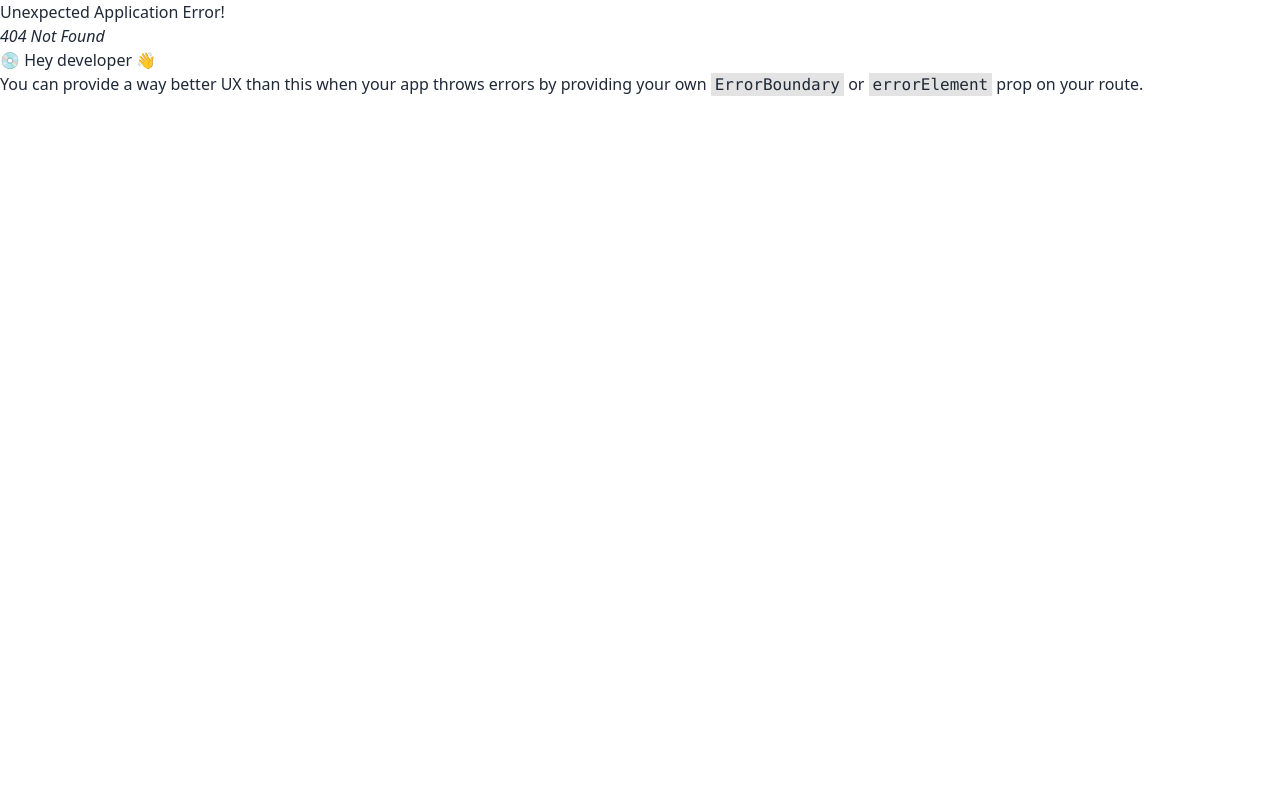
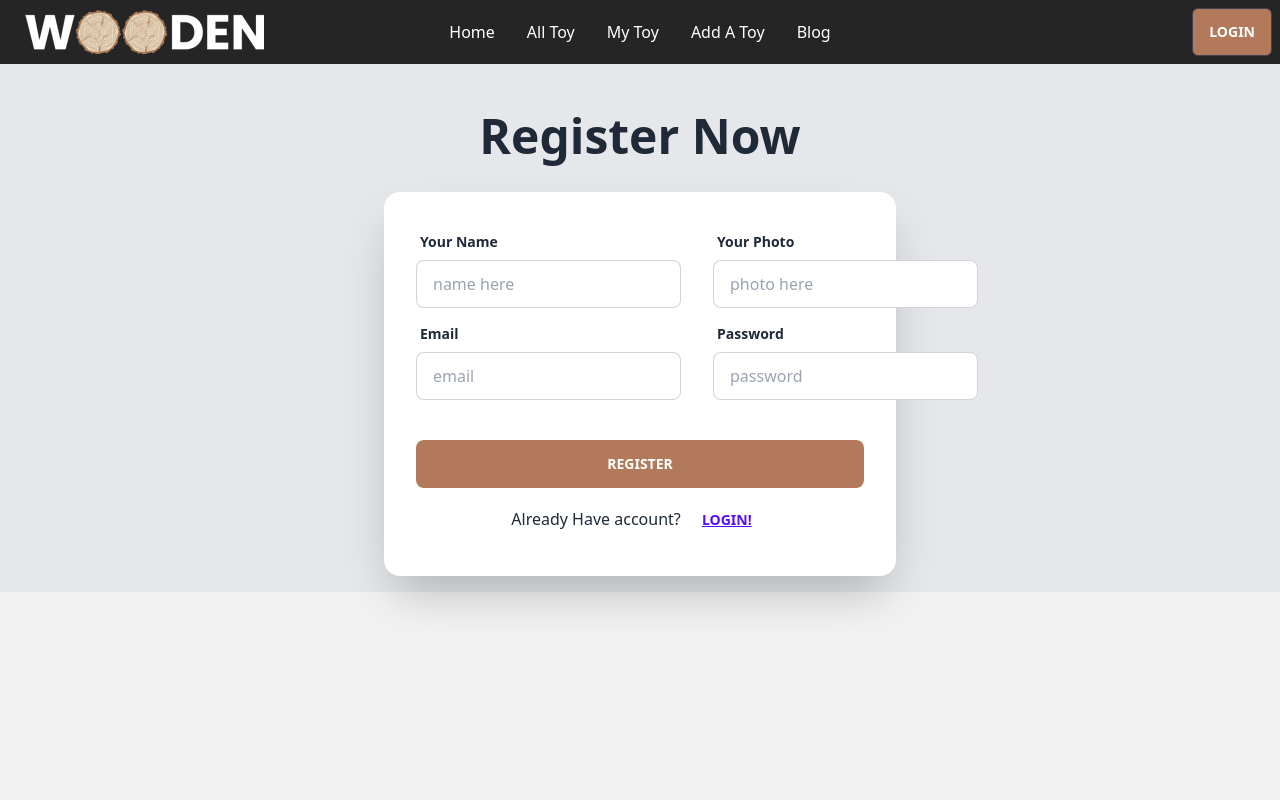
Before and after one commit to riaz9191/wooden-client-side, a React (Vite) app: page /signup in a window 1280 px wide. Before the commit this address had no page. Shown: the top 800 px of the page. Built offline with nearby package versions, Linux system fonts and the light colour scheme.

Commit message:
navbar added

```diff
--- a/src/Pages/Login/Login.jsx
+++ b/src/Pages/Login/Login.jsx
@@ -1,11 +1,100 @@
 import React from 'react';
+import { Link } from 'react-router-dom';
 
 const Login = () => {
-    return (
-        <div>
+    const handleSLogin = (event) => {
+        event.preventDefault();
+
+        const form = event.target;
+        const email = form.email.value;
+        const password = form.password.value;
+        console.log(email, password);
+        loginUser(email, password)
+          .then((res) => {
+            // Signed in
+            const user = res.user;
+            console.log(user);
+            form.reset();
+            navigate(from);
+            // ...
+          })
+          .catch((error) => {
+            console.log(error);
+            setErrorMessage(error.message);
+          });
+      };
+  return (
+    <div className="m-auto xl:container px-12 sm:px-0 mx-auto border-2 bg-base-200">
+      <div className="mx-auto h-full sm:w-max  mb-8">
+        <div className="m-auto shadow-xl">
+          <div className="mt-12 rounded-3xl border bg-white -mx-6 sm:-mx-10 p-8 sm:p-10">
+            <h3 className="text-2xl font-semibold text-gray-700">Login to your account</h3>
+            <div className="mt-12 flex flex-wrap sm:grid gap-6 grid-cols-2">
+              <button className="w-full h-11 rounded-full border border-gray-300 bg-white px-6 transition hover:bg-gray-50">
+                <div className="w-max mx-auto flex items-center justify-center space-x-4">
+                  <img src="https://upload.wikimedia.org/wikipedia/commons/thumb/5/53/Google_%22G%22_Logo.svg/2008px-Google_%22G%22_Logo.svg.png" className="w-5" alt="" />
+                  <span className="block w-max text-sm font-semibold tracking-wide text-cyan-700">
+                    With Google
+                  </span>
+                </div>
+              </button>
+              <button className="w-full h-11 rounded-full bg-gray-900 px-6 transition hover:bg-gray-800">
+                <div className="w-max mx-auto flex items-center justify-center space-x-4 text-white">
+                  <svg xmlns="http://www.w3.org/2000/svg" fill="currentColor" className="w-5" viewBox="0 0 16 16">
+                    <path d="M8 0C3.58 0 0 3.58 0 8c0 3.54 2.29 6.53 5.47 7.59.4.07.55-.17.55-.38 0-.19-.01-.82-.01-1.49-2.01.37-2.53-.49-2.69-.94-.09-.23-.48-.94-.82-1.13-.28-.15-.68-.52-.01-.53.63-.01 1.08.58 1.23.82.72 1.21 1.87.87 2.33.66.07-.52.28-.87.51-1.07-1.78-.2-3.64-.89-3.64-3.95 0-.87.31-1.59.82-2.15-.08-.2-.36-1.02.08-2.12 0 0 .67-.21 2.2.82.64-.18 1.32-.27 2-.27.68 0 1.36.09 2 .27 1.53-1.04 2.2-.82 2.2-.82.44 1.1.16 1.92.08 2.12.51.56.82 1.27.82 2.15 0 3.07-1.87 3.75-3.65 3.95.29.25.54.73.54 1.48 0 1.07-.01 1.93-.01 2.2 0 .21.15.46.55.38A8.012 8.012 0 0 0 16 8c0-4.42-3.58-8-8-8z" />
+                  </svg>
+                  <span className="block w-max text-sm font-semibold tracking-wide text-white">
+                    With Github
+                  </span>
+                </div>
+              </button>
+            </div>
+
+            <form onSubmit={handleSLogin} className="mt-10 space-y-8">
+              <div>
+                <div className="relative before:absolute before:bottom-0 before:h-0.5 before:left-0 before:origin-right focus-within:before:origin-left before:right-0 before:scale-x-0 before:m-auto before:bg-sky-400 focus-within:before:!scale-x-100 focus-within:invalid:before:bg-red-400 before:transition before:duration-300">
+                  <input
+                    id=""
+                    type="email"
+                    name='email'
+                    placeholder="Your email or user name"
+                    className="w-full bg-transparent pb-3 border-b border-gray-300 outline-none invalid:border-red-400 transition"
+                  />
+                </div>
+              </div>
+
+              <div className="flex flex-col items-end">
+                <div className="w-full relative before:absolute before:bottom-0 before:h-0.5 before:left-0 before:origin-right focus-within:before:origin-left before:right-0 before:scale-x-0 before:m-auto before:bg-sky-400 focus-within:before:!scale-x-100 focus-within:invalid:before:bg-red-400 before:transition before:duration-300">
+                  <input
+                    id=""
+                    type="Your password"
+                    placeholder="Your Password"
+                    name='password'
+                    className="w-full bg-transparent pb-3 border-b border-gray-300 outline-none invalid:border-red-400 transition"
+                  />
+                </div>
+                <button type="reset" className="-mr-3 w-max p-3">
+                  <span className="text-sm tracking-wide text-sky-600">Forgot password ?</span>
+                </button>
+              </div>
+
+              <div>
+                <button
+                  className="w-full rounded-full bg-sky-500 h-11 flex items-center justify-center px-6 py-3 transition hover:bg-sky-600"
+                >
+                  <span className="text-base font-semibold text-white">Login</span>
+                </button>
+                <button href="#" type="reset" className="-ml-3 w-max p-3">
+                 <Link to='/signup'> <span className="text-sm tracking-wide text-sky-600">Create new account</span></Link>
+                </button>
+              </div>
+            </form>
+          </div>
 
         </div>
-    );
+      </div>
+    </div>
+  );
 };
 
 export default Login;
--- /dev/null
+++ b/src/Pages/SignUp/SignUp.jsx
@@ -0,0 +1,130 @@
+import React, { useContext, useState } from "react";
+import { Link, useLocation, useNavigate } from "react-router-dom";
+// import { AuthContext } from "../../provider/AuthProvider";
+
+const SignUp = () => {
+  //   const { registerUser, updateData,googleLogin } = useContext(AuthContext);
+  const location = useLocation();
+  const from = location.state?.from?.pathname || "/";
+
+  const navigate = useNavigate();
+  const [err, setErr] = useState("");
+  const [success, setSuccess] = useState("");
+  const handleRegister = (event) => {
+    event.preventDefault();
+
+    const form = event.target;
+    const name = form.name.value;
+    const photo = form.photo.value;
+    const email = form.email.value;
+    const password = form.password.value;
+    console.log(name, photo, email, password);
+    if (password.length < 6) {
+      // console.log('pass need 6')
+      setErr("Passwords must be at least 6 characters");
+    } else {
+      setErr("");
+    }
+    if ((name, email, password)) {
+      registerUser(email, password)
+        .then((res) => {
+          // Signed in
+          const user = res.user;
+          console.log(user);
+          updateData(name, photo);
+
+          form.reset();
+          setSuccess("Successfully Profile Created");
+
+          navigate(from);
+          // ...
+        })
+        .catch((error) => {
+          console.log(error.message);
+          setErr(error.message);
+        });
+    }
+  };
+
+  return (
+    <div>
+      <div className="min-h-screen bg-base-200">
+        <div className="hero-content flex-col bg-gray-200 ">
+          <div className="text-center ">
+            <h1 className="text-5xl font-bold mb-4 mt-8">Register Now </h1>
+          </div>
+          <div className="card flex-shrink-0 w-full max-w-lg text-center shadow-2xl bg-base-100">
+            <form onSubmit={handleRegister} className="card-body">
+              <div className="flex gap-8">
+                <div className=" form-control">
+                  <label className="label">
+                    <span className="label-text font-bold">Your Name</span>
+                  </label>
+                  <input
+                    type="text"
+                    placeholder="name here"
+                    name="name"
+                    className="input input-bordered"
+                  />
+                </div>
+                <div className="form-control">
+                  <label className="label">
+                    <span className="label-text font-bold">Your Photo</span>
+                  </label>
+                  <input
+                    type="text"
+                    placeholder="photo here"
+                    name="photo"
+                    className="input input-bordered"
+                  />
+                </div>
+              </div>
+              <div className="flex gap-8">
+                <div className=" form-control">
+                  <label className="label">
+                    <span className="label-text font-bold">Email</span>
+                  </label>
+                  <input
+                    type="email"
+                    placeholder="email"
+                    name="email"
+                    className="input input-bordered"
+                    required
+                  />
+                </div>
+                <div className="form-control">
+                  <label className="label">
+                    <span className="label-text font-bold">Password</span>
+                  </label>
+                  <input
+                    type="password"
+                    placeholder="password"
+                    name="password"
+                    className="input input-bordered"
+                    required
+                  />
+                </div>
+              </div>
+              <p className="text-red-500 ps-3 flex items-center">
+                {" "}
+                <small className="ps-1"> {err}</small>
+                <small className="ps-1"> {success}</small>
+              </p>
+              <div className="form-control mt-6">
+                <button className="btn bg-[#B27A5A] border-0">Register</button>
+              </div>
+              <p>
+                Already Have account?{" "}
+                <Link to="/login">
+                  <span className="btn btn-link">Login!</span>
+                </Link>
+              </p>
+            </form>
+          </div>
+        </div>
+      </div>
+    </div>
+  );
+};
+
+export default SignUp;
--- a/src/Routes/Routes/Routes.jsx
+++ b/src/Routes/Routes/Routes.jsx
@@ -2,6 +2,7 @@
 import Main from "../../Layout/Main";
 import HomePage from "../../Pages/HomePage/HomePage";
 import Login from "../../Pages/Login/Login";
+import SignUp from "../../Pages/SignUp/SignUp";
 
 const router = createBrowserRouter([
     {
@@ -16,6 +17,10 @@
           path: "/login",
           element: <Login></Login>,
         },
+        {
+          path: "/signup",
+          element: <SignUp></SignUp>,
+        },
       ],
     },
   ]);
```
